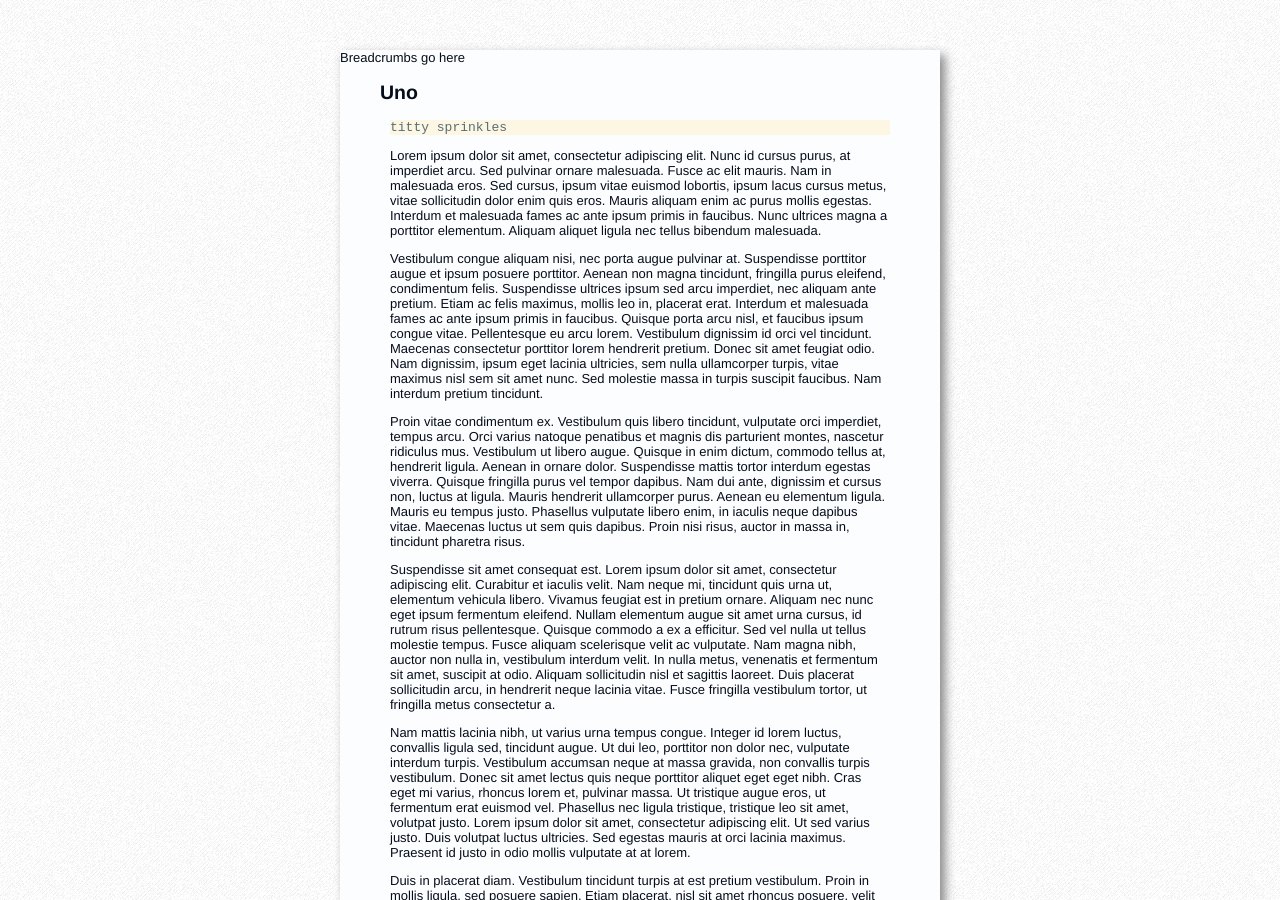
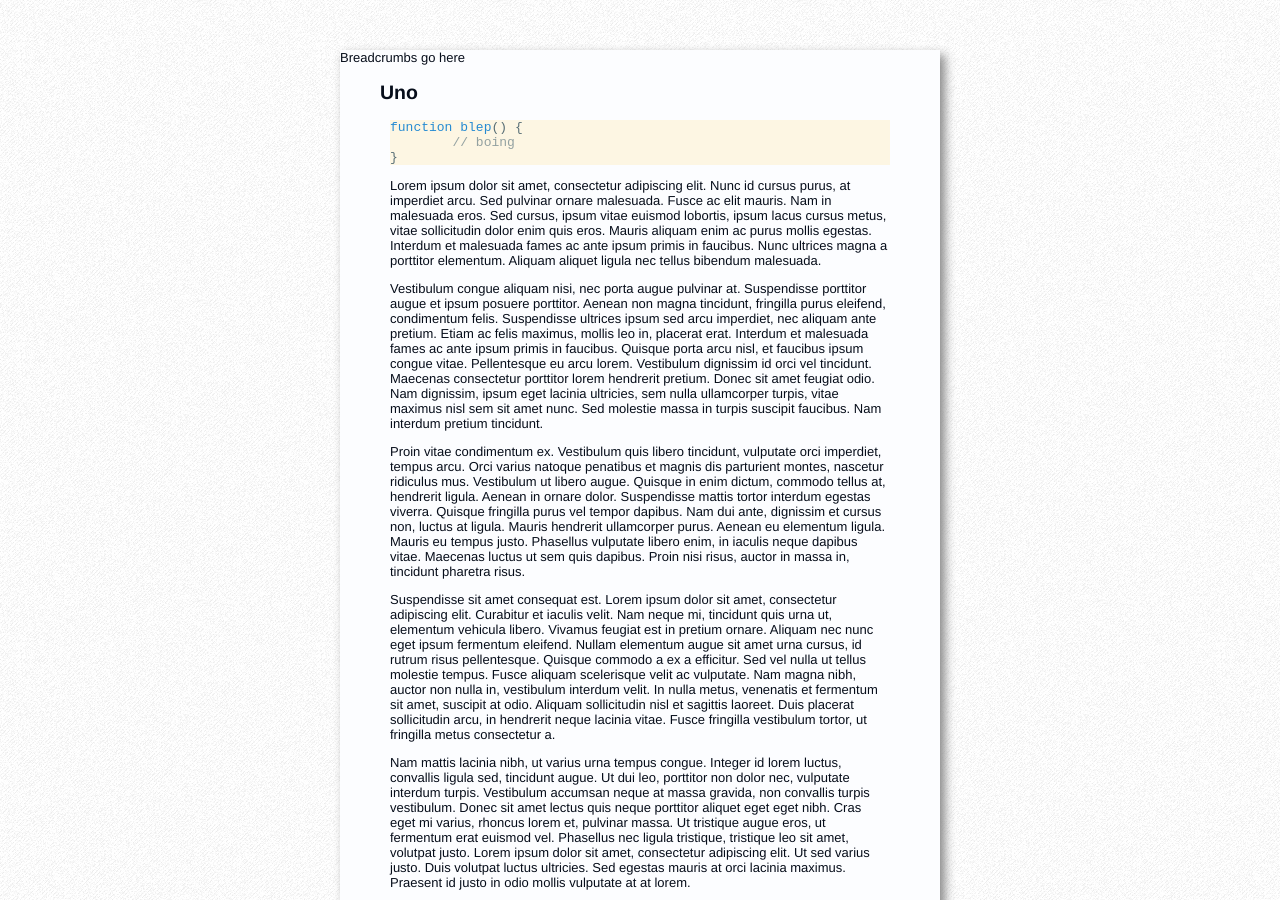
Before and after one commit to Lexicality/lexoblag, a Jekyll site: the page built from _posts/2019-01-01-one.md, in a window 1280 px wide and 900 px high. Built offline with Jekyll 4.4.1, drawn with Linux system fonts in a browser that asks for light colours.

Commit message:
No more titty sprinkles

````diff
--- a/_posts/2019-01-01-one.md
+++ b/_posts/2019-01-01-one.md
@@ -5,7 +5,11 @@ categories: [test]
 tags: [foo, bar]
 ---
 
-    titty sprinkles
+```javascript
+function blep() {
+	// boing
+}
+```
 
 Lorem ipsum dolor sit amet, consectetur adipiscing elit. Nunc id cursus purus, at imperdiet arcu. Sed pulvinar ornare malesuada. Fusce ac elit mauris. Nam in malesuada eros. Sed cursus, ipsum vitae euismod lobortis, ipsum lacus cursus metus, vitae sollicitudin dolor enim quis eros. Mauris aliquam enim ac purus mollis egestas. Interdum et malesuada fames ac ante ipsum primis in faucibus. Nunc ultrices magna a porttitor elementum. Aliquam aliquet ligula nec tellus bibendum malesuada.
 
````
